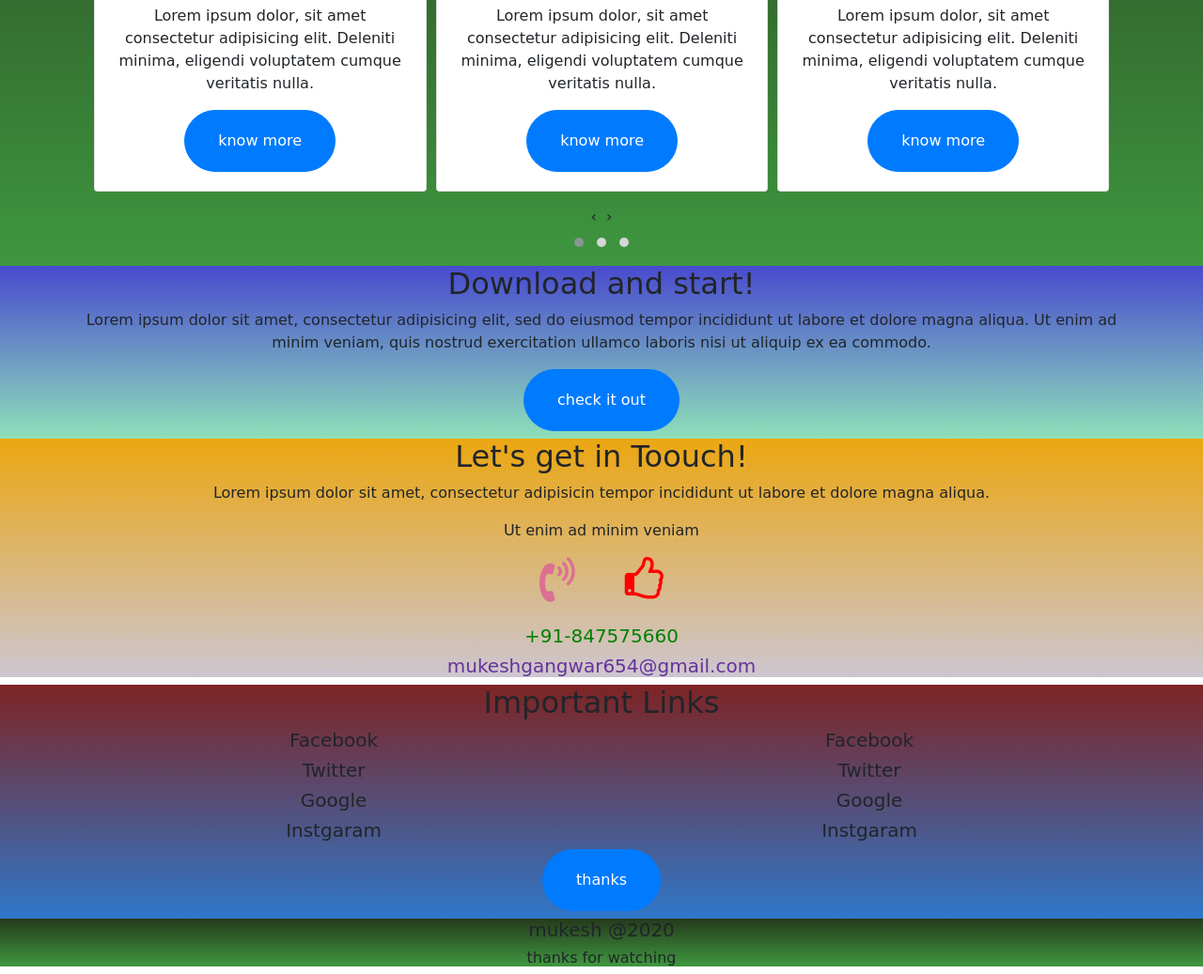
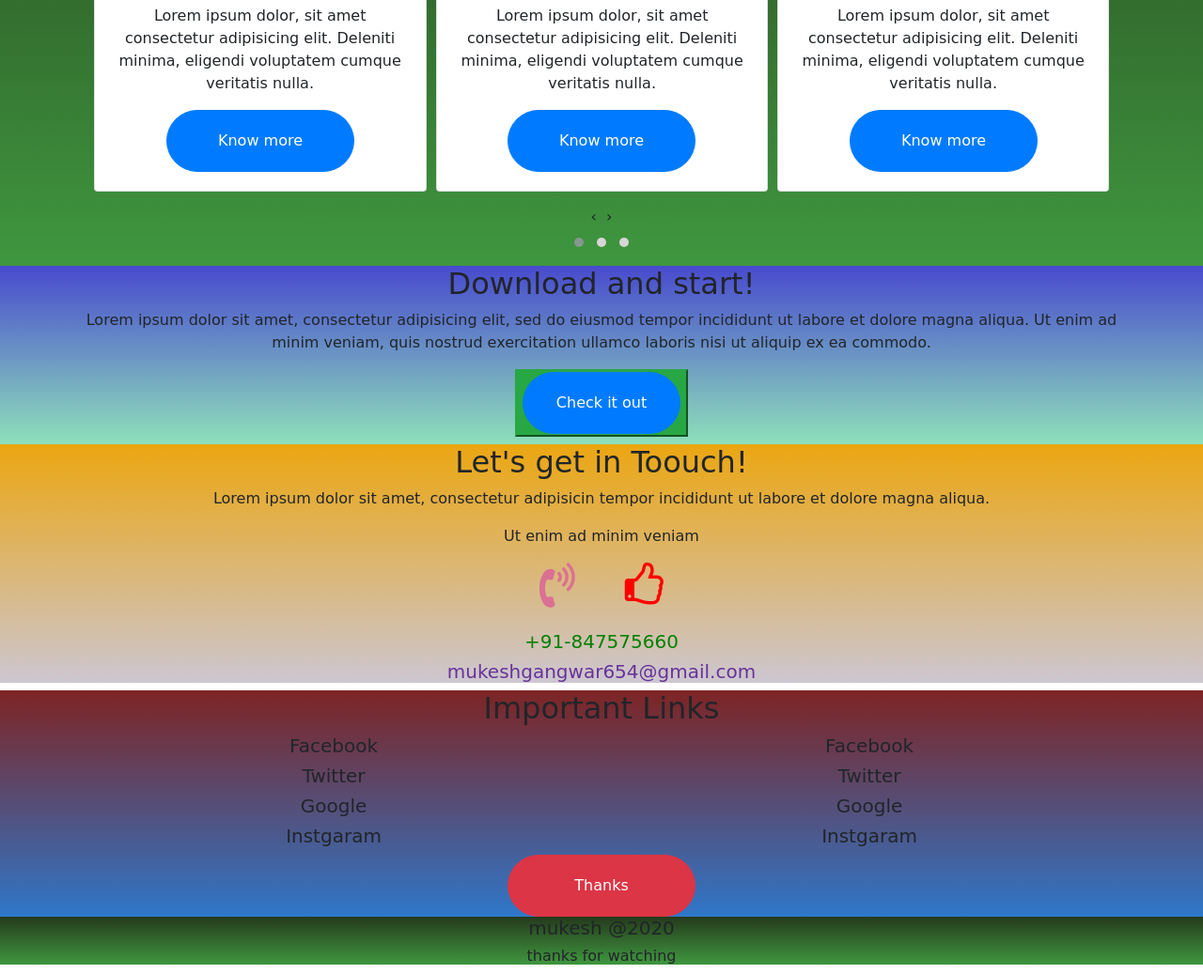
Before and after one commit to mueksh/templet, a plain HTML site: page index.html in a window 1280 px wide. Shown: the part 1335-2372 px from the top of the page at 94% size. Drawn offline with nearby package versions, Linux system fonts and the light colour scheme.

Commit message:
Update index.html

```diff
--- a/index.html
+++ b/index.html
@@ -65,7 +65,8 @@
         tempor incididunt ut labore et dolore magna aliqua. Ut enim ad minim veniam,
         quis nostrud exercitation ullamco laboris nisi ut aliquip ex ea commodo.
         </p>
-        <button class="btn btn-primary animate__animated animate__bounceInUp wow">start learning</button>
+        <a class="nav-link btn btn-primary container animate__animated animate__rubberBand wow"
+        style="max-width: 100px;" href="update.html">Check it here</a>
       </div>
     </div>
   </div>
@@ -78,7 +79,8 @@
         tempor incididunt ut labore et dolore magna aliqua. Ut enim ad minim veniam,
         quis nostrud exercitation ullamco laboris nisi ut aliquip ex ea commodo.
         </p>
-        <button class="btn btn-primary animate__animated animate__bounceInUp wow">check it out</button>
+        <a class="nav-link btn btn-primary container animate__animated animate__rubberBand wow"
+           style="max-width: 200px;" href="update.html">Check it out</a>
     </div>
   </section>
 
@@ -100,9 +102,8 @@
                             eligendi voluptatem cumque
                             veritatis nulla.</p>
                       <div class="container">
-                          <button class="btn btn-primary animate__animated animate__bounceInUp wow">
-                          know more
-                          </button>
+                         <a class="nav-link btn btn-primary container animate__animated animate__rubberBand wow"
+                            style="max-width: 200px;" href="update.html">Know more</a>
                       </div>
                       </div>
                     </div>
@@ -121,9 +122,8 @@
                         eligendi voluptatem cumque
                         veritatis nulla.</p>
                   <div class="container">
-                      <button class="btn btn-primary animate__animated animate__bounceInUp wow">
-                      know more
-                      </button>
+                      <a class="nav-link btn btn-primary container animate__animated animate__rubberBand wow"
+                            style="max-width: 200px;" href="update.html">Know more</a>
                   </div>
                   </div>
                 </div>
@@ -141,9 +141,8 @@
                         eligendi voluptatem cumque
                         veritatis nulla.</p>
                   <div class="container">
-                      <button class="btn btn-primary animate__animated animate__bounceInUp wow">
-                      know more
-                      </button>
+                      <a class="nav-link btn btn-primary container animate__animated animate__rubberBand wow"
+                            style="max-width: 200px;" href="update.html">Know more</a>
                   </div>
                   </div>
                 </div>
@@ -161,9 +160,8 @@
                         eligendi voluptatem cumque
                         veritatis nulla.</p>
                   <div class="container">
-                      <button class="btn btn-primary animate__animated animate__bounceInUp wow">
-                      know more
-                      </button>
+                      <a class="nav-link btn btn-primary container animate__animated animate__rubberBand wow"
+                            style="max-width: 200px;" href="update.html">Know more</a>
                   </div>
                   </div>
                 </div>
@@ -184,9 +182,8 @@
                         eligendi voluptatem cumque
                         veritatis nulla.</p>
                   <div class="container">
-                      <button class="btn btn-primary animate__animated animate__bounceInUp wow">
-                      know more
-                      </button>
+                      <a class="nav-link btn btn-primary container animate__animated animate__rubberBand wow"
+                            style="max-width: 200px;" href="update.html">Know more</a>
                   </div>
                   </div>
                 </div>
@@ -205,9 +202,8 @@
                         eligendi voluptatem cumque
                         veritatis nulla.</p>
                   <div class="container">
-                      <button class="btn btn-primary animate__animated animate__bounceInUp wow">
-                      know more
-                      </button>
+                       <a class="nav-link btn btn-primary container animate__animated animate__rubberBand wow"
+                            style="max-width: 200px;" href="update.html">Know more</a>
                   </div>
                   </div>
                 </div>
@@ -227,9 +223,8 @@
                         eligendi voluptatem cumque
                         veritatis nulla.</p>
                   <div class="container">
-                      <button class="btn btn-primary animate__animated animate__bounceInUp wow">
-                      know more
-                      </button>
+                      <a class="nav-link btn btn-primary container animate__animated animate__rubberBand wow"
+                            style="max-width: 200px;" href="update.html">Know more</a>
                   </div>
                   </div>
                 </div>
@@ -248,7 +243,8 @@
         tempor incididunt ut labore et dolore magna aliqua. Ut enim ad minim veniam,
         quis nostrud exercitation ullamco laboris nisi ut aliquip ex ea commodo.
         </p>
-        <button class="btn btn-primary mb-2">check it out</button>
+       <button class="btn-success mb-2">
+         <a class="btn btn-primary" href="update.html">Check it out</a></button>
     </div>
    </section>
 
@@ -284,7 +280,8 @@
           <h5>Instgaram</h5>
         </div>
      </div>
-      <button class="btn btn-primary mb-2">thanks</button>
+      <a class="nav-link btn btn-danger container animate__animated animate__rubberBand wow"
+        style="max-width: 200px;" href="update.html">Thanks</a>
       </div>
       </section>
 
```
